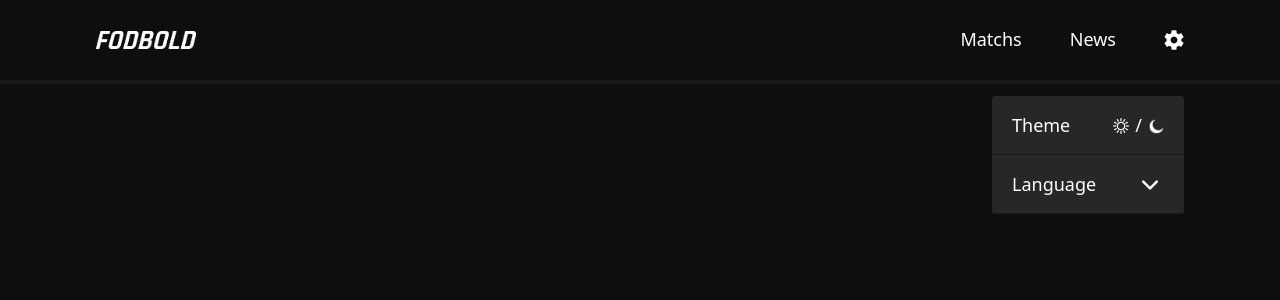
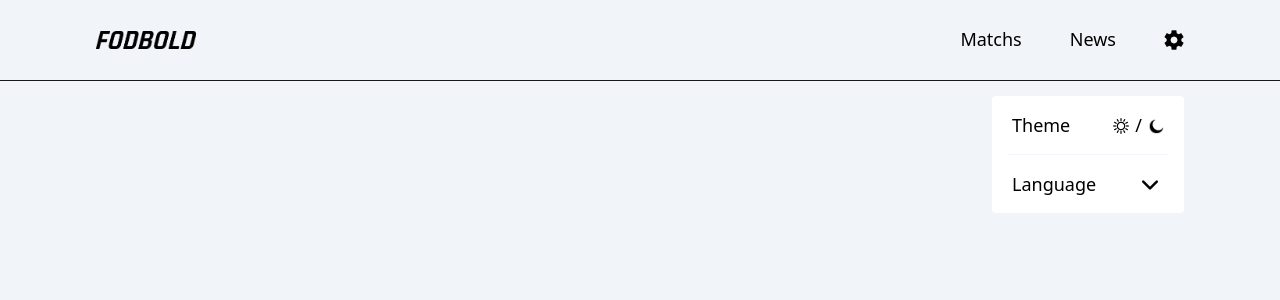
Before and after one commit to junbeomwooo/fodbold, a Next.js app: page / in a window 1280 px wide. Both pictures are taken after a click on the picture 1174 px from the left and 40 px from the top of the page. Shown: the top 300 px of the page. Built offline with nearby package versions, Linux system fonts and the light colour scheme.

Commit message:
darkmode

```diff
--- /dev/null
+++ b/next-i18next.config.js
@@ -0,0 +1,6 @@
+module.exports = {
+  i18n: {
+    defaultLocale: 'en',
+    locales: ['en', 'da', 'ko'],
+  },
+}
--- /dev/null
+++ b/next.config.js
@@ -0,0 +1,5 @@
+const { i18n } = require('./next-i18next.config')
+
+module.exports = {
+  i18n,
+}
--- a/next.config.mjs
+++ /dev/null
@@ -1,4 +0,0 @@
-/** @type {import('next').NextConfig} */
-const nextConfig = {};
-
-export default nextConfig;
--- a/package.json
+++ b/package.json
@@ -12,12 +12,15 @@
     "class-variance-authority": "^0.7.0",
     "clsx": "^2.1.1",
     "fotmob": "^2.4.0",
+    "i18next": "^23.12.2",
     "lucide-react": "^0.416.0",
     "moment-timezone": "^0.5.45",
-    "next": "14.2.5",
+    "next": "^14.2.5",
+    "next-i18next": "^15.3.1",
     "next-themes": "^0.3.0",
     "react": "^18",
     "react-dom": "^18",
+    "react-i18next": "^15.0.0",
     "react-spinners": "^0.14.1",
     "tailwind-merge": "^2.4.0",
     "tailwindcss-animate": "^1.0.7"
--- a/src/components/header/header.tsx
+++ b/src/components/header/header.tsx
@@ -6,7 +6,7 @@ import { useState } from "react";
 export default function Header() {
   return (
     <>
-      <div className="h-20 flex flex-row items-center justify-between hover:no-underline mx-24 max-md:mx-12">
+      <div className="h-20 flex flex-row items-center justify-between hover:no-underline px-24 max-md:px-12 bg-slate-100 dark:bg-black">
         <Link
           className="font-extrabold text-xl text-emerald-400 hover:no-underline"
           href="/"
@@ -16,11 +16,11 @@ export default function Header() {
             alt="logo"
             width={100}
             height={50}
-            className="invert"
+            className="dark:invert"
           />
         </Link>
         <div className="flex">
-          <Link className="ml-12 max-md:hidden" href="/">
+          <Link className="ml-12 max-md:hidden dark:text-white" href="/">
             Matchs
           </Link>
           <div className="relative w-5 h-5 ml-8 md:hidden">
@@ -29,25 +29,25 @@ export default function Header() {
               alt="match"
               fill
               style={{ objectFit: 'contain' }}
-              className="hover:cursor-pointer"
+              className="hover:cursor-pointer invert dark:invert-0"
             />
           </div>
-          <Link className="ml-12 max-md:hidden" href="/">
+          <Link className="ml-12 max-md:hidden  dark:text-white" href="/">
             News
           </Link>
-          <div className="relative w-5 h-5 ml-8 md:hidden">
+          <div className="relative w-5 h-5 ml-8 md:hidden dark:invert">
             <Image
               src="/img/news.png"
               alt="news"
               fill
               style={{ objectFit: 'contain' }}
-              className="invert hover:cursor-pointer"
+              className="hover:cursor-pointer"
             />
           </div>
           <HeaderSetting />
         </div>
       </div>
-      <hr className="border-zinc-900 border-2 w-full" />
+      <hr className="border-zinc-900 border-1 w-full dark:border-2" />
     </>
   );
 }
--- a/src/components/header/headerSetting.tsx
+++ b/src/components/header/headerSetting.tsx
@@ -21,26 +21,29 @@ export default function HeaderSetting() {
           alt="setting"
           fill
           style={{ objectFit: "contain" }}
-          className="invert hover:cursor-pointer"
+          className="hover:cursor-pointer dark:invert"
           onClick={() => {
             setOpenSetting(!openSetting);
           }}
         />
       </div>
       {openSetting && (
-        <div className="fixed right-0 mr-24 top-24 w-48 h-fit bg-zinc-800 z-10 rounded max-md:absolute max-md:w-full max-md:mr-0 max-md:top-20 ">
-          <div className="flex place-content-between cursor-pointer px-5 py-5 max-md:px-10 hover:bg-zinc-900 transition-all ease-in-out duration-300" onClick={() => {
-            setTheme(currentTheme === 'dark' ? 'light':'dark')
-          }}>
-            <h1>Theme</h1>
+        <div className="fixed right-0 mr-24 top-24 w-48 h-fit bg-white dark:bg-zinc-800 z-10 rounded max-md:absolute max-md:w-full max-md:mr-0 max-md:top-20 ">
+          <div
+            className="flex place-content-between cursor-pointer px-5 py-5 max-md:px-10 hover:bg-slate-300 dark:hover:bg-zinc-900 transition-all ease-in-out duration-300"
+            onClick={() => {
+              setTheme(currentTheme === "dark" ? "light" : "dark");
+            }}
+          >
+            <h1 className="dark:text-white">Theme</h1>
             <div className="flex">
               <div className="relative w-4 h-4 mr-1.5 ">
                 <Image
                   src="/img/sun.png"
                   alt="dropdown"
                   fill
-                  style={{ objectFit: 'contain' }}
-                  className="mt-0.5"
+                  style={{ objectFit: "contain" }}
+                  className="mt-0.5 invert dark:invert-0"
                 />
               </div>
               <h1>/</h1>
@@ -49,43 +52,45 @@ export default function HeaderSetting() {
                   src="/img/moon.png"
                   alt="dropdown"
                   fill
-                  style={{ objectFit: 'contain' }}
-                  className="invert mt-0.5"
+                  style={{ objectFit: "contain" }}
+                  className="mt-0.5 dark:invert"
                 />
               </div>
             </div>
           </div>
-          <hr className="border-zinc-900 border-1" />
+          <hr className="border-slate-100 dark:border-zinc-900 border-1 mx-4 max-md:mx-0" />
           <div
-            className="flex place-content-between cursor-pointer px-5 py-5 max-md:px-10 hover:bg-zinc-900 transition-all ease-in-out duration-300"
+            className="flex place-content-between cursor-pointer px-5 py-5 max-md:px-10 hover:bg-slate-300 dark:hover:bg-zinc-900  transition-all ease-in-out duration-300"
             onClick={() => {
               setOpenLanguge(!openLanguge);
             }}
           >
-            <h1>Language</h1>
+            <h1 className="dark:text-white">Language</h1>
             <div className="relative w-4 h-4 mr-1.5 ">
               <Image
                 src="/img/arrow.png"
                 alt="dropdown"
                 fill
                 style={{ objectFit: "contain" }}
-                className="mt-0.5 invert"
+                className="mt-0.5 dark:invert"
               />
             </div>
           </div>
-          <hr className="border-zinc-900 border-1" />
           {openLanguge && (
+            <>
+          <hr className="border-slate-100 dark:border-zinc-900 border-1 mx-4 max-md:mx-0" />
               <div>
-              <h1 className="py-3 px-5 text-sm hover:bg-zinc-900 hover:cursor-pointer transition-all ease-in-out duration-300">
+                <h1 className="py-3 px-5 text-sm dark:text-white hover:bg-slate-300 dark:hover:bg-zinc-900 hover:cursor-pointer transition-all ease-in-out duration-300">
                   English
                 </h1>
-              <h1 className="py-3 px-5 text-sm hover:bg-zinc-900 hover:cursor-pointer transition-all ease-in-out duration-300">
+                <h1 className="py-3 px-5 text-sm dark:text-white hover:bg-slate-300 dark:hover:bg-zinc-900 hover:cursor-pointer transition-all ease-in-out duration-300">
                   Danish
                 </h1>
-              <h1 className="py-3 px-5 text-sm hover:bg-zinc-900 hover:cursor-pointer transition-all ease-in-out duration-300">
+                <h1 className="py-3 px-5 text-sm dark:text-white hover:bg-slate-300 dark:hover:bg-zinc-900 hover:cursor-pointer transition-all ease-in-out duration-300">
                   Korean
                 </h1>
               </div>
+            </>
           )}
         </div>
       )}
--- a/src/styles/global.css
+++ b/src/styles/global.css
@@ -135,8 +135,8 @@ table {
 body {
   font-family: system-ui, -apple-system, BlinkMacSystemFont, "Segoe UI", Roboto,
     Oxygen, Ubuntu, Cantarell, "Open Sans", "Helvetica Neue", sans-serif;
-  background-color: #0e0e0f;
-  color: white;
+  background-color: #F1F5F9;
+  color: black;
   font-size: 18px;
 }
 
@@ -148,3 +148,7 @@ a {
 a:hover {
   text-decoration: underline;
 }
+
+.dark {
+  background-color: #0e0e0f;
+  color: white;}
--- a/tsconfig.json
+++ b/tsconfig.json
@@ -32,7 +32,7 @@
     "**/*.ts",
     "**/*.tsx",
     ".next/types/**/*.ts"
-  ],
+, "next-i18next.config.ㅓs"  ],
   "exclude": [
     "node_modules"
   ]
```
Also changed, not shown: public/locales/da/header.json (added, +9 -0 lines), public/locales/en/header.json (added, +9 -0 lines), public/locales/ko/header.json (added, +9 -0 lines), 1 other file (tests, documents, lock files or other folders). Lines whose indentation alone changed are shown as unchanged.
